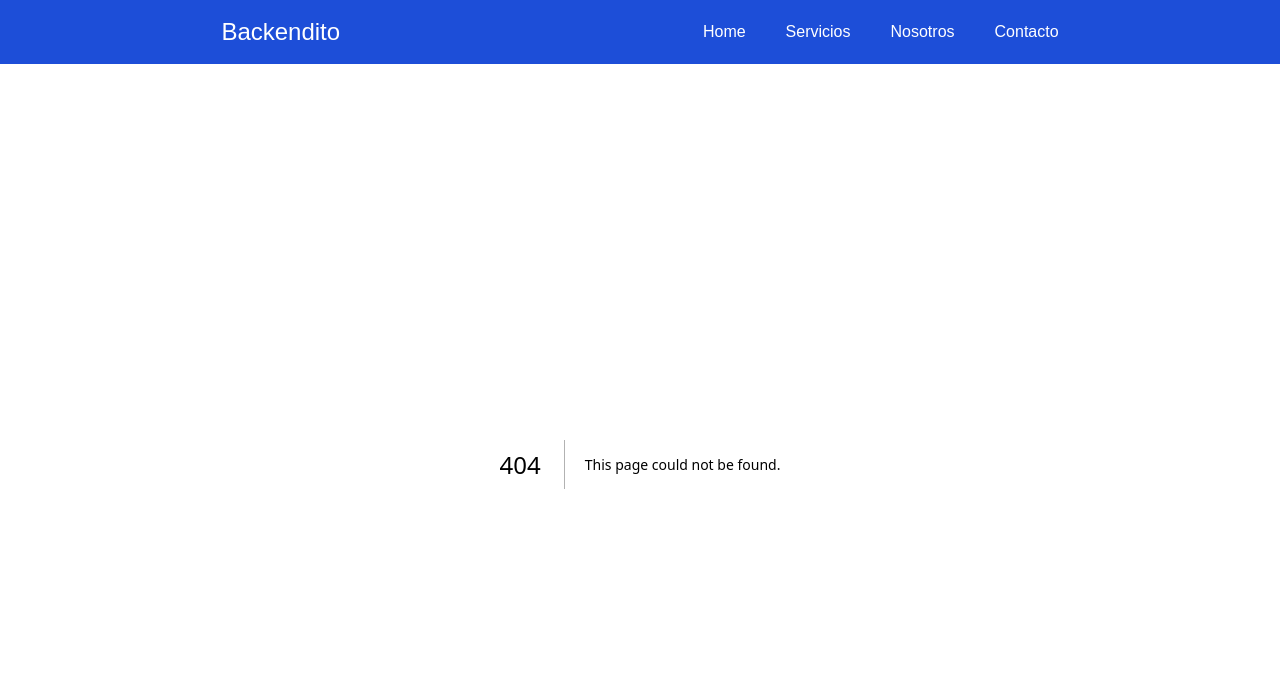
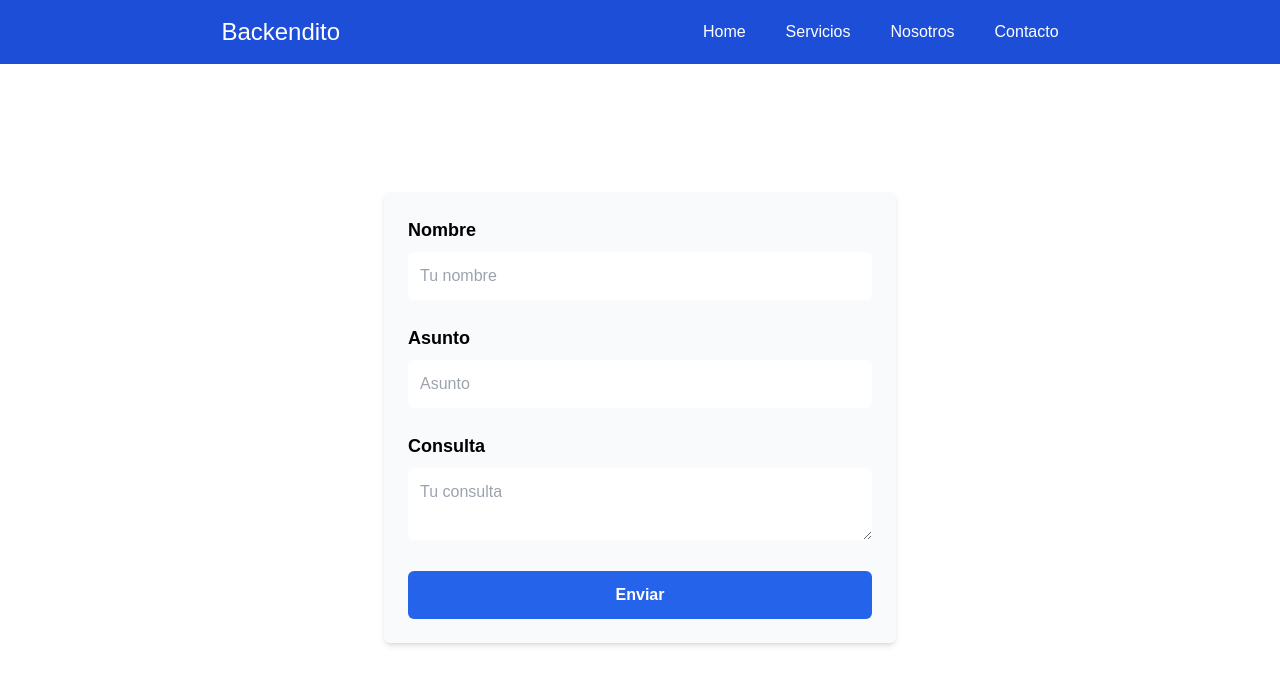
Before and after one commit to TomyRioss/backendito, a Next.js app: page /contact in a window 1280 px wide. Before the commit this address had no page. Shown: the top 684 px of the page. Built offline with nearby package versions, Linux system fonts and the light colour scheme.

Commit message:
add contact

```diff
--- a/package.json
+++ b/package.json
@@ -12,13 +12,16 @@
     "@radix-ui/react-slot": "^1.1.1",
     "class-variance-authority": "^0.7.1",
     "clsx": "^2.1.1",
+    "emailjs-com": "^3.2.0",
+    "formik": "^2.4.6",
     "lucide-react": "^0.471.1",
     "next": "15.1.4",
     "react": "^19.0.0",
     "react-dom": "^19.0.0",
     "react-icons": "^5.4.0",
     "tailwind-merge": "^2.6.0",
-    "tailwindcss-animate": "^1.0.7"
+    "tailwindcss-animate": "^1.0.7",
+    "yup": "^1.6.1"
   },
   "devDependencies": {
     "@eslint/eslintrc": "^3.2.0",
--- /dev/null
+++ b/src/app/contact/page.tsx
@@ -0,0 +1,100 @@
+"use client";
+
+import { Formik, Field, Form, ErrorMessage } from "formik";
+import * as Yup from "yup";
+import { useState } from "react";
+import emailjs from "emailjs-com";
+
+export default function Contact() {
+  const [isSubmitted, setIsSubmitted] = useState(false);
+
+  const validationSchema = Yup.object({
+    name: Yup.string().required("Ingresa un nombre").min(3, "El nombre debe tener al menos 3 caracteres"),
+    subject: Yup.string().required("Ingresa el asunto").min(3, "El asunto debe tener al menos 3 caracteres"),
+    consult: Yup.string().required("Ingresa la consulta").min(3, "La consulta debe tener al menos 3 caracteres"),
+  });
+
+  const handleSubmit = async (values) => {
+    const { name, subject, consult } = values;
+
+    try {
+      // Usando EmailJS para enviar el correo
+      await emailjs.send(
+        'service_a321e3i',   // Tu Service ID de EmailJS
+        'template_2r68jda',  // Tu Template ID de EmailJS
+        {
+          name,
+          subject,
+          consult,
+        },
+        'GzyTkTApJsNRe_qQM'       // Tu User ID de EmailJS
+      );
+
+      setIsSubmitted(true);
+      setTimeout(() => setIsSubmitted(false), 3000);
+      console.log("Datos enviados:", values);
+    } catch (error) {
+      console.error("Error al enviar el correo", error);
+    }
+  };
+
+  return (
+    <div className="container mx-auto mt-32 p-6 bg-gray-50 rounded-md shadow-md max-w-lg">
+      {isSubmitted && (
+        <div className="alert alert-success bg-green-500 text-white text-center py-2 rounded mb-4">
+          ¡Formulario enviado con éxito!
+        </div>
+      )}
+      <Formik
+        initialValues={{ name: "", subject: "", consult: "" }}
+        validationSchema={validationSchema}
+        onSubmit={handleSubmit}
+      >
+        {({ isSubmitting }) => (
+          <Form className="space-y-6">
+            <div>
+              <label htmlFor="name" className="block text-lg font-semibold mb-2">Nombre</label>
+              <Field
+                type="text"
+                name="name"
+                placeholder="Tu nombre"
+                className="input-field w-full p-3 border border-gray-300 rounded-md focus:outline-none focus:ring-2 focus:ring-blue-500"
+              />
+              <ErrorMessage name="name" component="div" className="text-red-500 text-sm mt-1" />
+            </div>
+
+            <div>
+              <label htmlFor="subject" className="block text-lg font-semibold mb-2">Asunto</label>
+              <Field
+                type="text"
+                name="subject"
+                placeholder="Asunto"
+                className="input-field w-full p-3 border border-gray-300 rounded-md focus:outline-none focus:ring-2 focus:ring-blue-500"
+              />
+              <ErrorMessage name="subject" component="div" className="text-red-500 text-sm mt-1" />
+            </div>
+
+            <div>
+              <label htmlFor="consult" className="block text-lg font-semibold mb-2">Consulta</label>
+              <Field
+                as="textarea"
+                name="consult"
+                placeholder="Tu consulta"
+                className="input-field w-full p-3 border border-gray-300 rounded-md focus:outline-none focus:ring-2 focus:ring-blue-500"
+              />
+              <ErrorMessage name="consult" component="div" className="text-red-500 text-sm mt-1" />
+            </div>
+
+            <button
+              type="submit"
+              disabled={isSubmitting}
+              className="w-full py-3 bg-blue-600 text-white font-semibold rounded-md hover:bg-blue-700 disabled:opacity-50"
+            >
+              {isSubmitting ? "Enviando..." : "Enviar"}
+            </button>
+          </Form>
+        )}
+      </Formik>
+    </div>
+  );
+}
```
Also changed, not shown: 2 other files (tests, documents, lock files or other folders).
